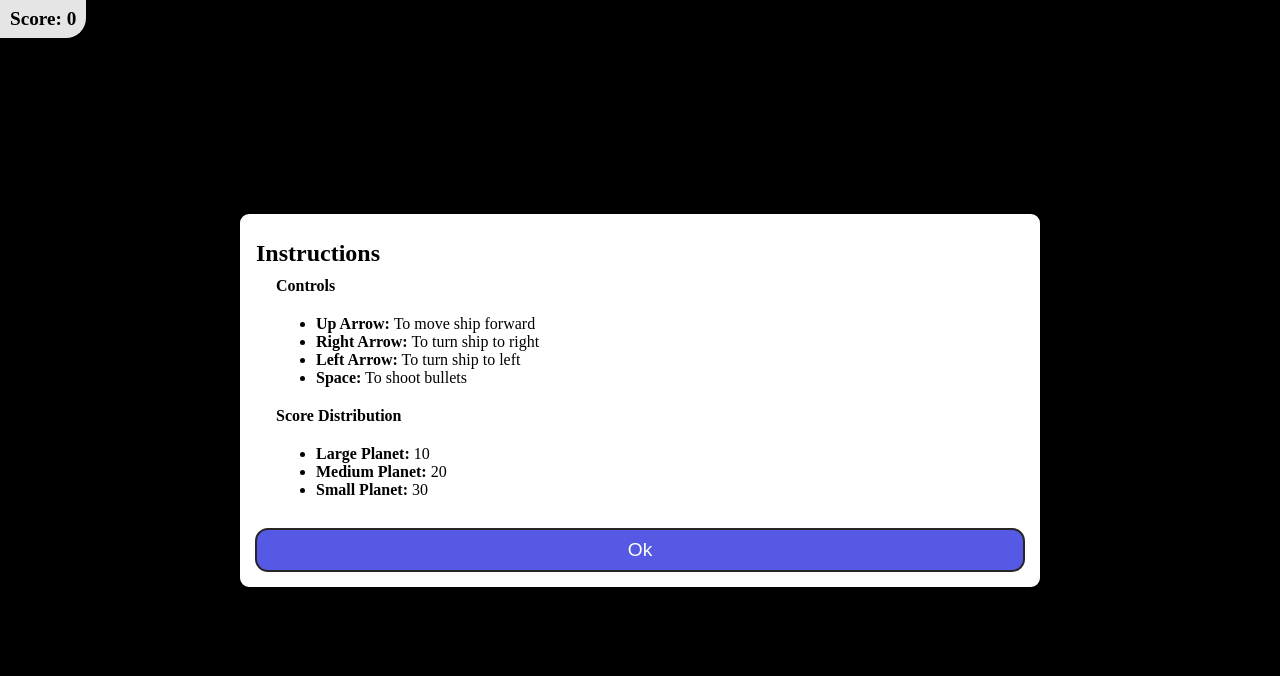
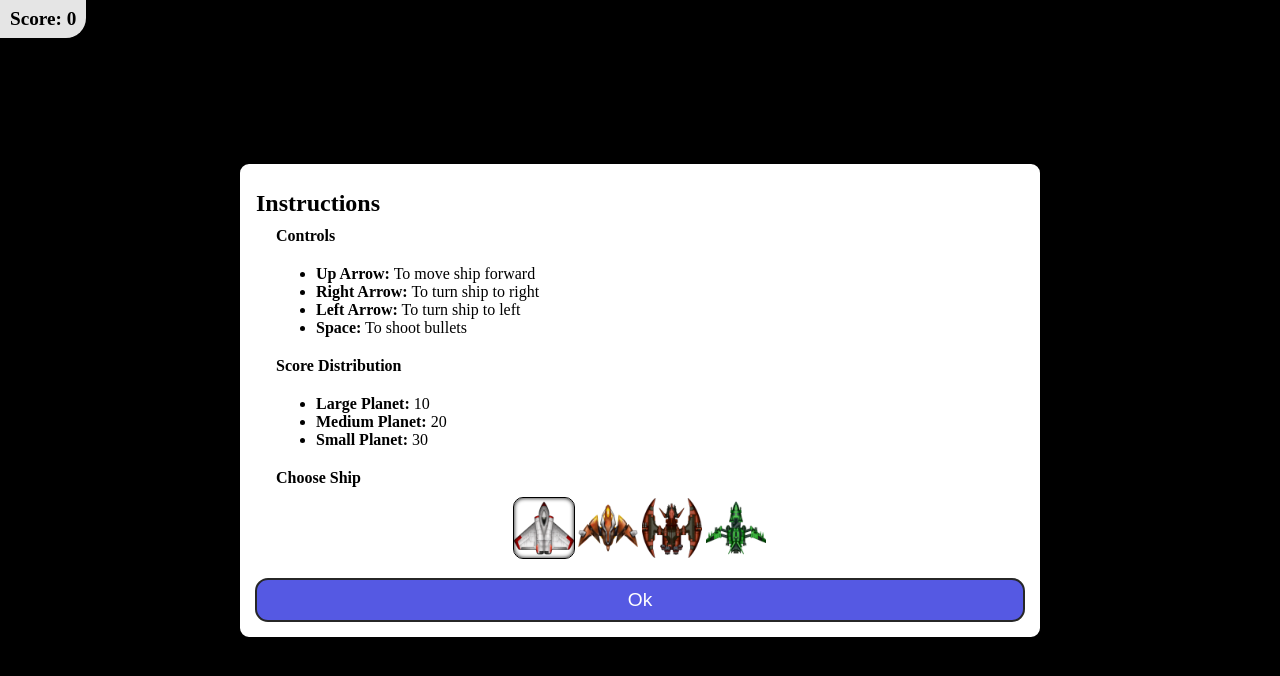
Before and after one commit to Amith-B/Space-Shooter, a plain HTML site: page index.html in a window 1280 px wide. Drawn offline with Linux system fonts and the light colour scheme.

Commit message:
feat: add ship selection in dialog

```diff
--- a/index.html
+++ b/index.html
@@ -41,6 +41,13 @@
           <li><b>Medium Planet:</b> 20</li>
           <li><b>Small Planet:</b> 30</li>
         </ul>
+        <h4>Choose Ship</h4>
+        <ul id="ship-list">
+          <li class="ship-img active" onclick="selectShip(0)"></li>
+          <li class="ship-img" onclick="selectShip(1)"></li>
+          <li class="ship-img" onclick="selectShip(2)"></li>
+          <li class="ship-img" onclick="selectShip(3)"></li>
+        </ul>
       </div>
       <button class="primary-cta" onclick="closeInstruction()">Ok</button>
     </dialog>
--- a/script.js
+++ b/script.js
@@ -1,5 +1,5 @@
 const shipImg = new Image();
-shipImg.src = "./assets/ship.png";
+shipImg.src = "./assets/ships.png";
 
 const planetsImg = new Image();
 planetsImg.src = "./assets/planets.png";
@@ -10,6 +10,7 @@ const ctx = canvas.getContext("2d");
 
 const scoreElement = document.getElementById("score");
 const gameOverDialog = document.getElementById("gameOverDialog");
+const shipList = document.getElementById("ship-list");
 const initialInstructionDialog = document.getElementById(
   "initialInstructionDialog"
 );
@@ -81,6 +82,17 @@ function restartGame() {
   refreshScreen();
 }
 
+function selectShip(shipId) {
+  Array.from(shipList.children).forEach((shipItem, i) => {
+    shipItem.classList.toggle;
+    if (i === shipId) {
+      shipItem.classList.add("active");
+      Ship.shipNumber = shipId;
+    } else {
+      shipItem.classList.remove("active");
+    }
+  });
+}
 class Planet {
   constructor(ctx) {
     this.ctx = ctx;
@@ -143,7 +155,8 @@ class Planet {
 }
 
 class Ship {
-  static size = 40;
+  static size = 50;
+  static shipNumber = 0;
   constructor(ctx, x, y) {
     this.ctx = ctx;
     this.x = x;
@@ -206,26 +219,12 @@ class Ship {
       this.y - Ship.size / 2,
       Ship.size,
       Ship.size,
-      this.shipAngle
+      this.shipAngle,
+      Ship.shipNumber * (shipImg.width / 4),
+      0,
+      shipImg.width / 4,
+      shipImg.height
     );
-  }
-
-  drawImageRot(shipImg, x, y, width, height, deg) {
-    this.ctx.save();
-
-    const rad = (deg * Math.PI) / 180;
-
-    this.ctx.translate(x + width / 2, y + height / 2);
-    this.ctx.rotate(rad);
-    this.ctx.drawImage(
-      shipImg,
-      (width / 2) * -1,
-      (height / 2) * -1,
-      width,
-      height
-    );
-
-    this.ctx.restore();
   }
 }
 
@@ -375,7 +374,7 @@ function updateKeyState(event, enable) {
         const { x, y } = getNextCoordinatesWithAngle(
           Bullet.radius,
           ship.shipAngle,
-          ship.speed + 2
+          ship.speed + 2.5
         );
         bullets.push(new Bullet(ctx, ship.x, ship.y, x, y));
       }
--- a/style.css
+++ b/style.css
@@ -73,3 +73,46 @@ button:hover {
   width: 100%;
   margin-top: 20px;
 }
+
+#ship-list {
+  list-style-type: none;
+  display: flex;
+  justify-content: center;
+  gap: 2px;
+  padding: 0;
+}
+
+#ship-list li {
+  padding: 0;
+}
+
+.ship-img {
+  width: 60px;
+  height: 60px;
+  background-image: url("/assets/ships.png");
+  background-size: cover;
+  cursor: pointer;
+  border: 1px solid white;
+}
+
+.ship-img:nth-child(1) {
+  background-position: 0 0;
+}
+
+.ship-img:nth-child(2) {
+  background-position: -60px 0;
+}
+
+.ship-img:nth-child(3) {
+  background-position: -120px 0;
+}
+
+.ship-img:nth-child(4) {
+  background-position: -180px 0;
+}
+
+.ship-img.active {
+  border: 1px solid black;
+  box-shadow: inset 0 0 4px;
+  border-radius: 10px;
+}
```
Also changed, not shown: assets/ship.png (deleted), assets/ships.png (added).
